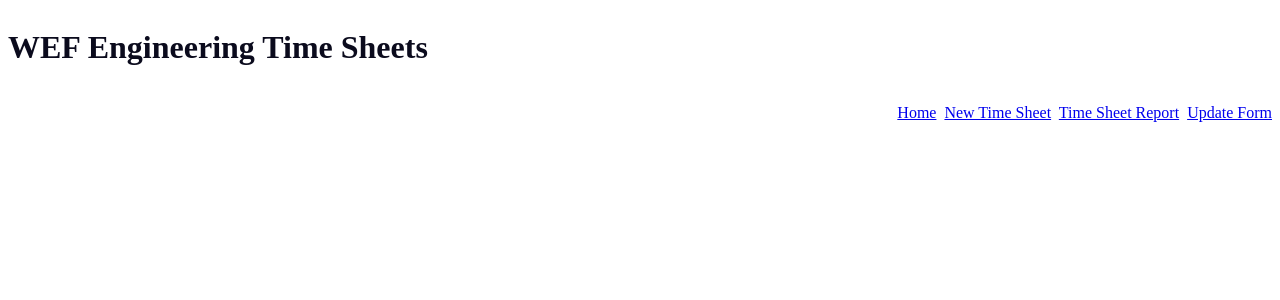
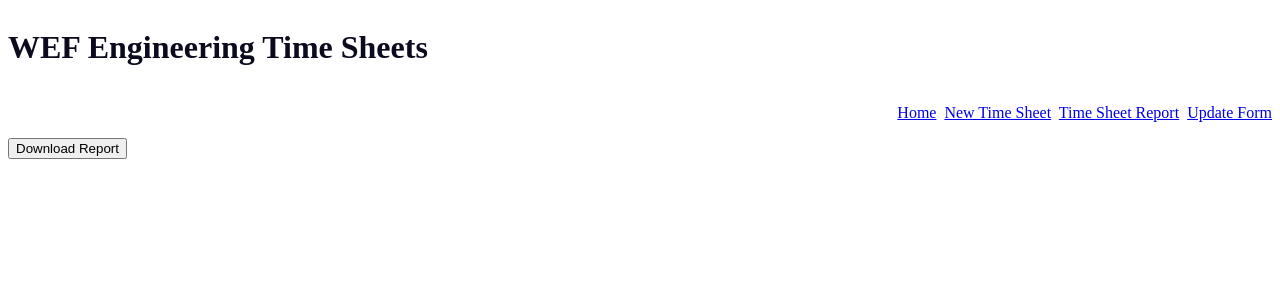
Before and after one commit to Emsley1d/Interview_Exercise, a PHP site: page /PHP/Templates/run_report.php in a window 1280 px wide. Shown: the top 300 px of the page. Run offline with PHP 8.4, Linux system fonts and the light colour scheme; a stand-in replaces the project's code that opens the database connection.

Commit message:
read me updated

```diff
--- a/PHP/Templates/run_report.php
+++ b/PHP/Templates/run_report.php
@@ -61,5 +61,6 @@ if ($_SERVER['REQUEST_METHOD'] === 'POST') {
 }
 
 
+?>
 
-?>
+<button type="submit">Download Report</button>
```
Also changed, not shown: README.md.
